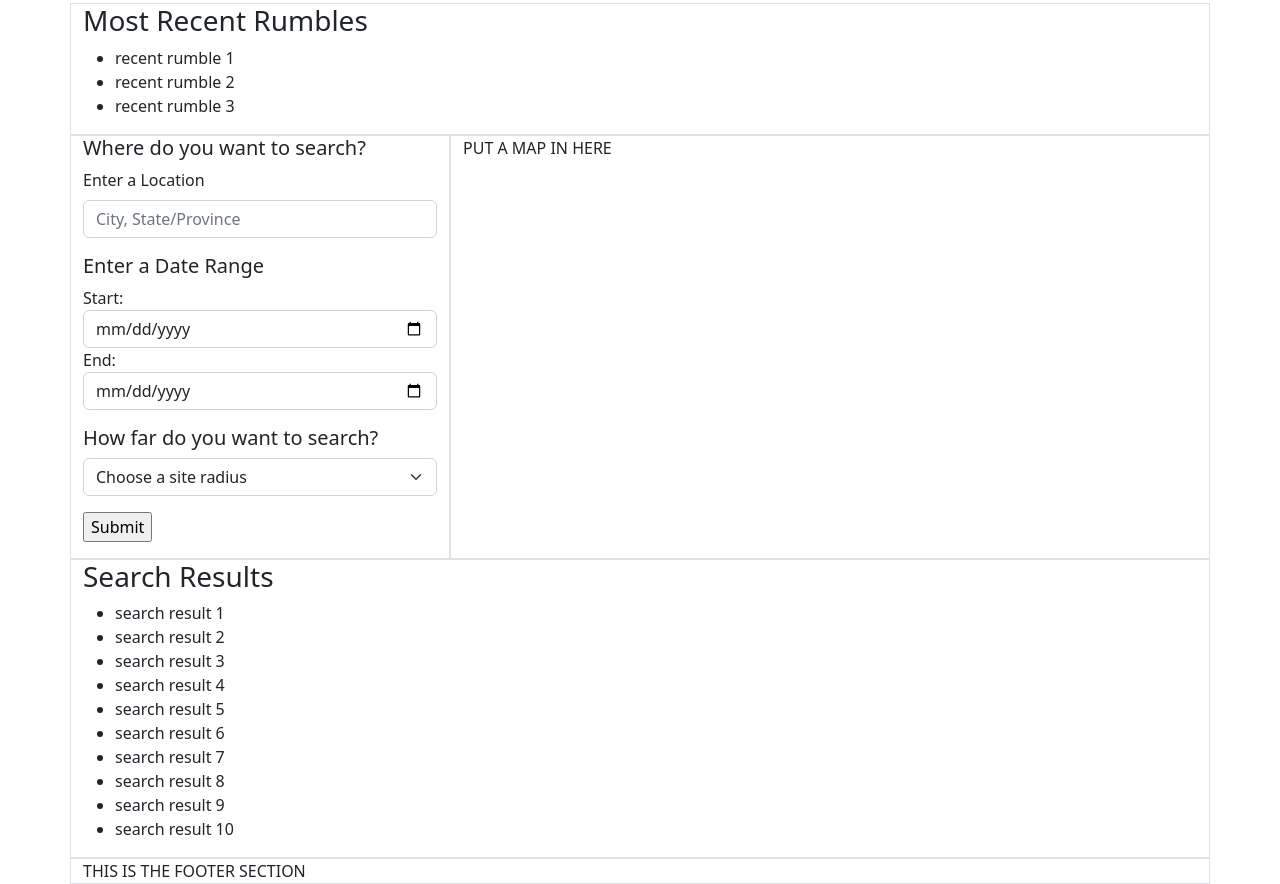
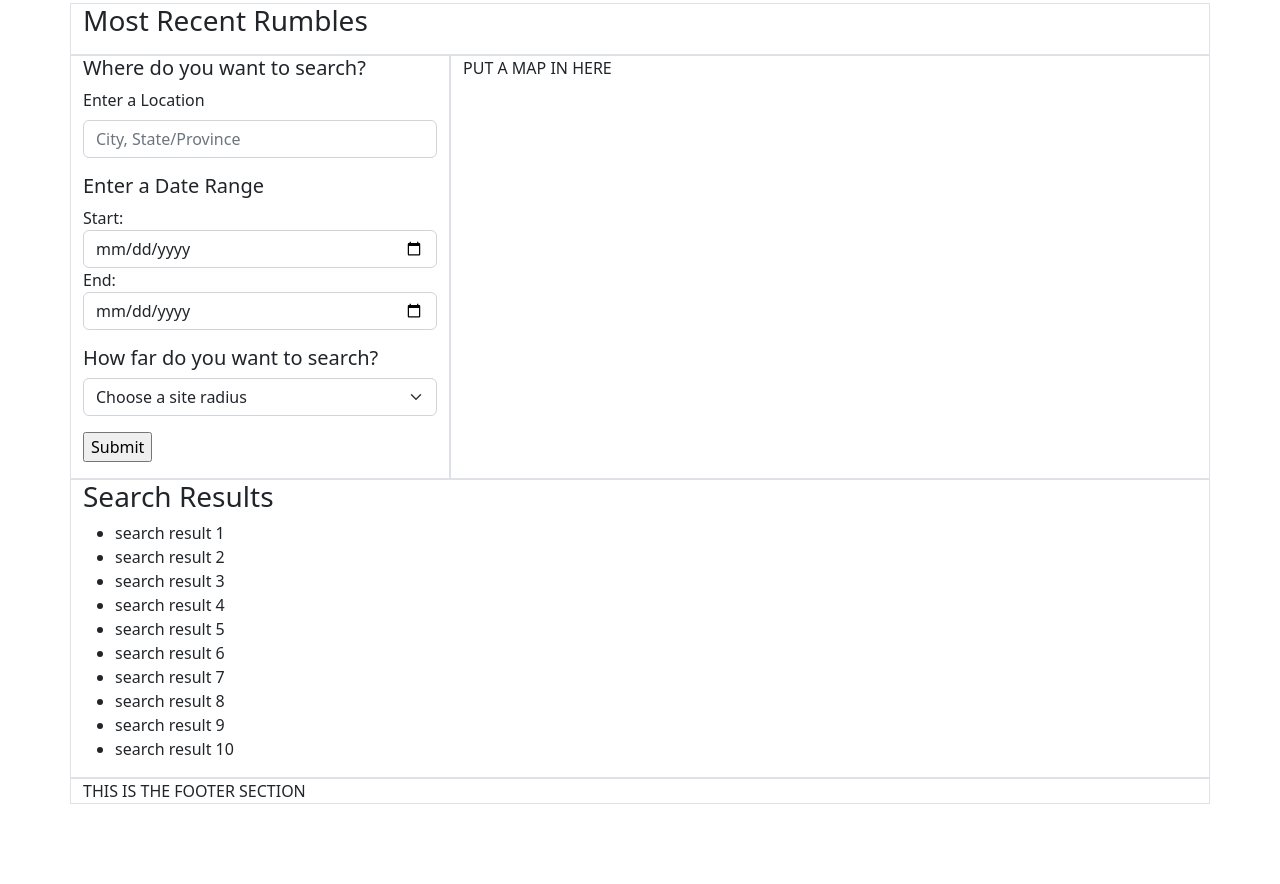
Before and after one commit to wilbur125/earthquake-tracker2, a plain HTML site: page client/index.html in a window 1280 px wide. Shown: the part 53-937 px from the top of the page. After the commit the page ends 857 px from the top, so only its background shows below. Drawn offline with nearby package versions, Linux system fonts and the light colour scheme.

Commit message:
removed inner HTML for script to insert html elements

```diff
--- a/client/index.html
+++ b/client/index.html
@@ -18,10 +18,8 @@
             <div class="row">
                 <div class="col border">
                     <h3>Most Recent Rumbles</h3>
-                    <ul>
-                        <li>recent rumble 1</li>
-                        <li>recent rumble 2</li>
-                        <li>recent rumble 3</li>
+                    <ul id="mostRecentRumbles">
+                        <!-- five most recent earthquakes will load here -->
                     </ul>
                 </div>
             </div>
@@ -89,5 +87,6 @@
         <script src="https://cdn.jsdelivr.net/npm/@popperjs/core@2.11.5/dist/umd/popper.min.js" integrity="sha384-Xe+8cL9oJa6tN/veChSP7q+mnSPaj5Bcu9mPX5F5xIGE0DVittaqT5lorf0EI7Vk" crossorigin="anonymous"></script>
         <script src="https://cdn.jsdelivr.net/npm/bootstrap@5.2.0-beta1/dist/js/bootstrap.min.js" integrity="sha384-kjU+l4N0Yf4ZOJErLsIcvOU2qSb74wXpOhqTvwVx3OElZRweTnQ6d31fXEoRD1Jy" crossorigin="anonymous"></script>
         <script src="assets/js/index.js" async defer></script>
+        <script src="assets/js/usgs.js" async defer></script>
     </body>
 </html>
```
